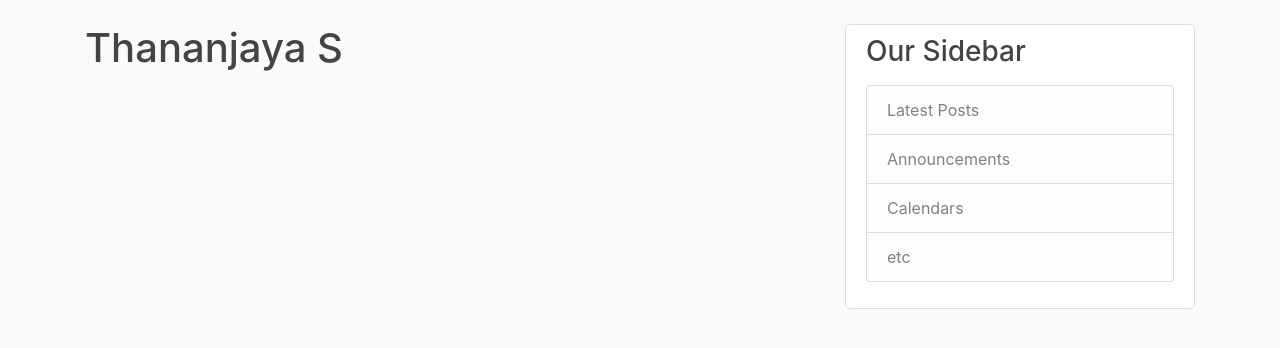
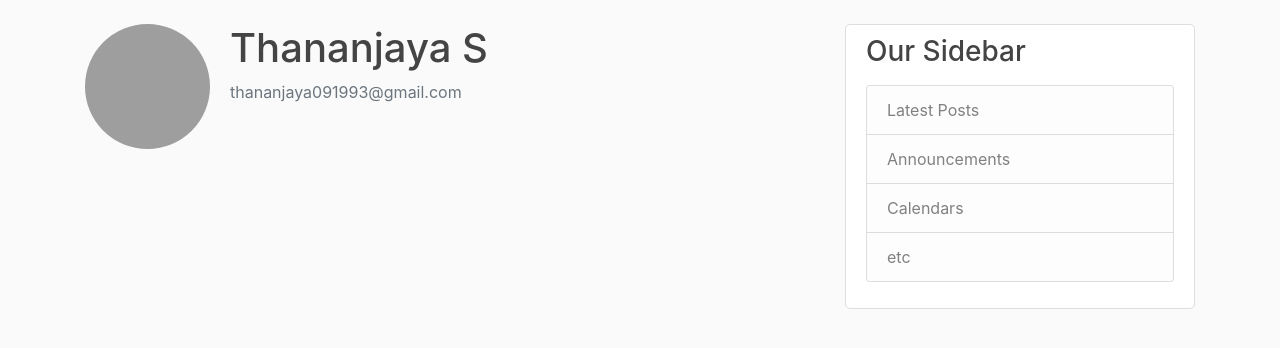
Before and after one commit to Thananjaya/flask-O-blog, a Flask app: page /account in a window 1280 px wide. Shown: the part 56-404 px from the top of the page. Run offline with Flask 2, Linux system fonts and the light colour scheme; a user stored in the database is signed in; some libraries are stand-ins or nearby versions; grey boxes are pictures that could not be loaded.

Commit message:
added account detauls and removed the db lock

```diff
--- a/blog/routes.py
+++ b/blog/routes.py
@@ -62,4 +62,5 @@ def logout():
 @app.route("/account")
 @login_required
 def account():
-    return render_template('account.html', title='Account')
+    image_path = url_for('static', filename="profile_images"+current_user.image)
+    return render_template('account.html', title='Account', image_file=image_path)
--- a/blog/templates/account.html
+++ b/blog/templates/account.html
@@ -1,4 +1,10 @@
 {% extends "index.html" %}
 {% block content %}
-    <h1>{{ current_user.username }}</h1>
+    <div class="media">
+        <img class="rounded-circle account-img" src="{{ image_file }}"/>
+        <div class="media-body">
+            <h2 class="account-heading">{{ current_user.username }}</h2>
+            <p class="text-secondary">{{ current_user.email }}</p>
+        </div>
+    </div>
 {% endblock content %}
```
Also changed, not shown: blog/blog.db.
